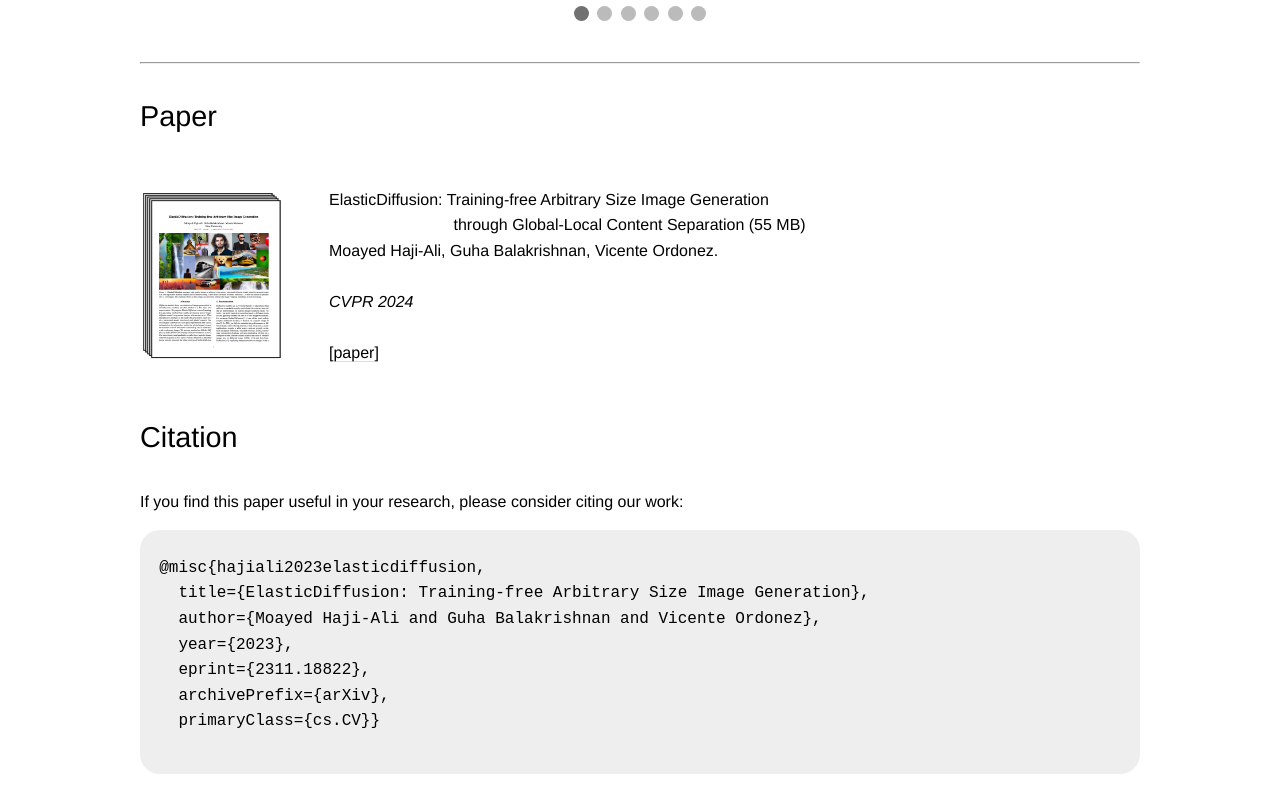
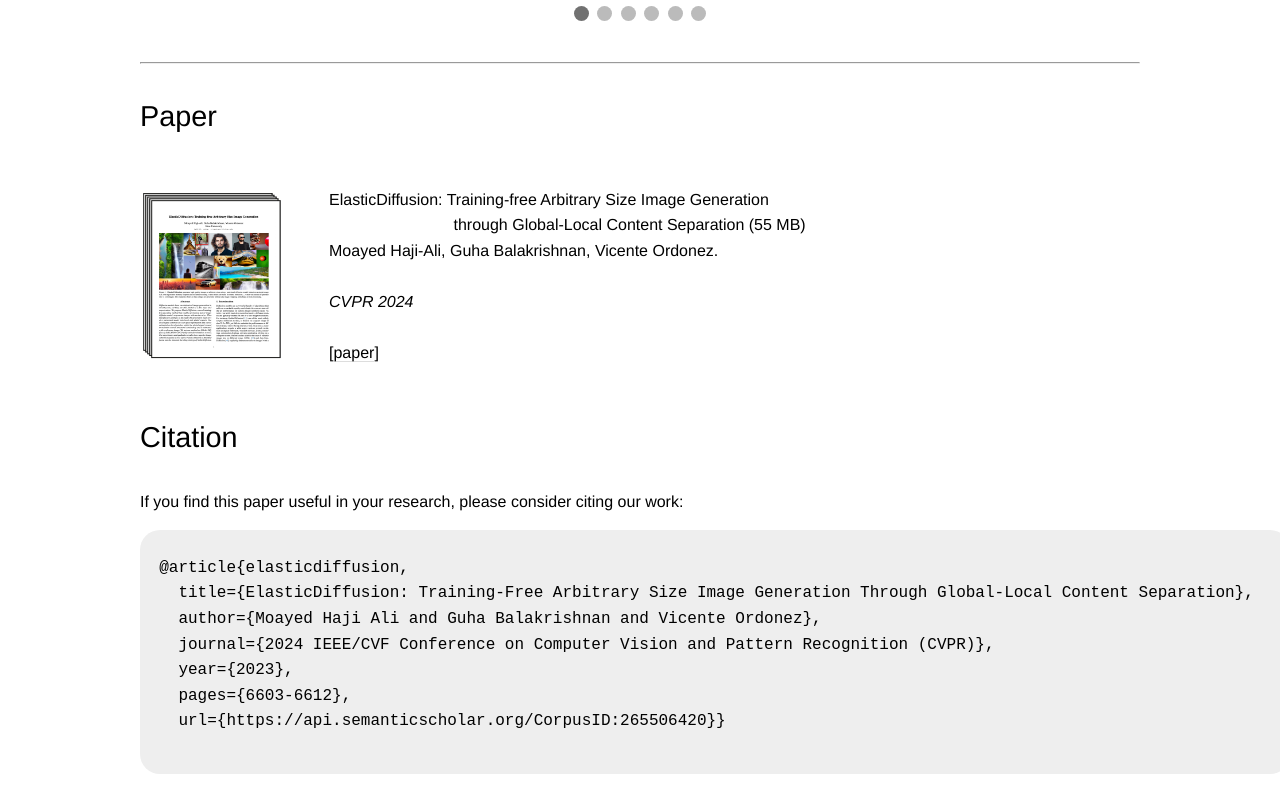
Before and after one commit to elasticdiffusion/elasticdiffusion.github.io, a plain HTML site: page index.html in a window 1280 px wide. Shown: the part 4437-5245 px from the top of the page. Drawn offline with nearby package versions, Linux system fonts and the light colour scheme.

Commit message:
update bibtex

```diff
--- a/index.html
+++ b/index.html
@@ -344,17 +344,17 @@ $(document).ready(function () {
                   background: #eee;
                   white-space: pre;
                   -webkit-overflow-scrolling: touch;
-                  max-width: 100%;
+                  width:115%;
                   border-radius: 20px;
                   padding: 0;;">
 <p style="margin-bottom: -12px;">
-  @misc{hajiali2023elasticdiffusion,
-    title={ElasticDiffusion: Training-free Arbitrary Size Image Generation},
-    author={Moayed Haji-Ali and Guha Balakrishnan and Vicente Ordonez},
+  @article{elasticdiffusion,
+    title={ElasticDiffusion: Training-Free Arbitrary Size Image Generation Through Global-Local Content Separation},
+    author={Moayed Haji Ali and Guha Balakrishnan and Vicente Ordonez},
+    journal={2024 IEEE/CVF Conference on Computer Vision and Pattern Recognition (CVPR)},
     year={2023},
-    eprint={2311.18822},
-    archivePrefix={arXiv},
-    primaryClass={cs.CV}}
+    pages={6603-6612},
+    url={https://api.semanticscholar.org/CorpusID:265506420}}
 </p>
 			  </pre>
             </tbody>
```
Also changed, not shown: 1 other file.
